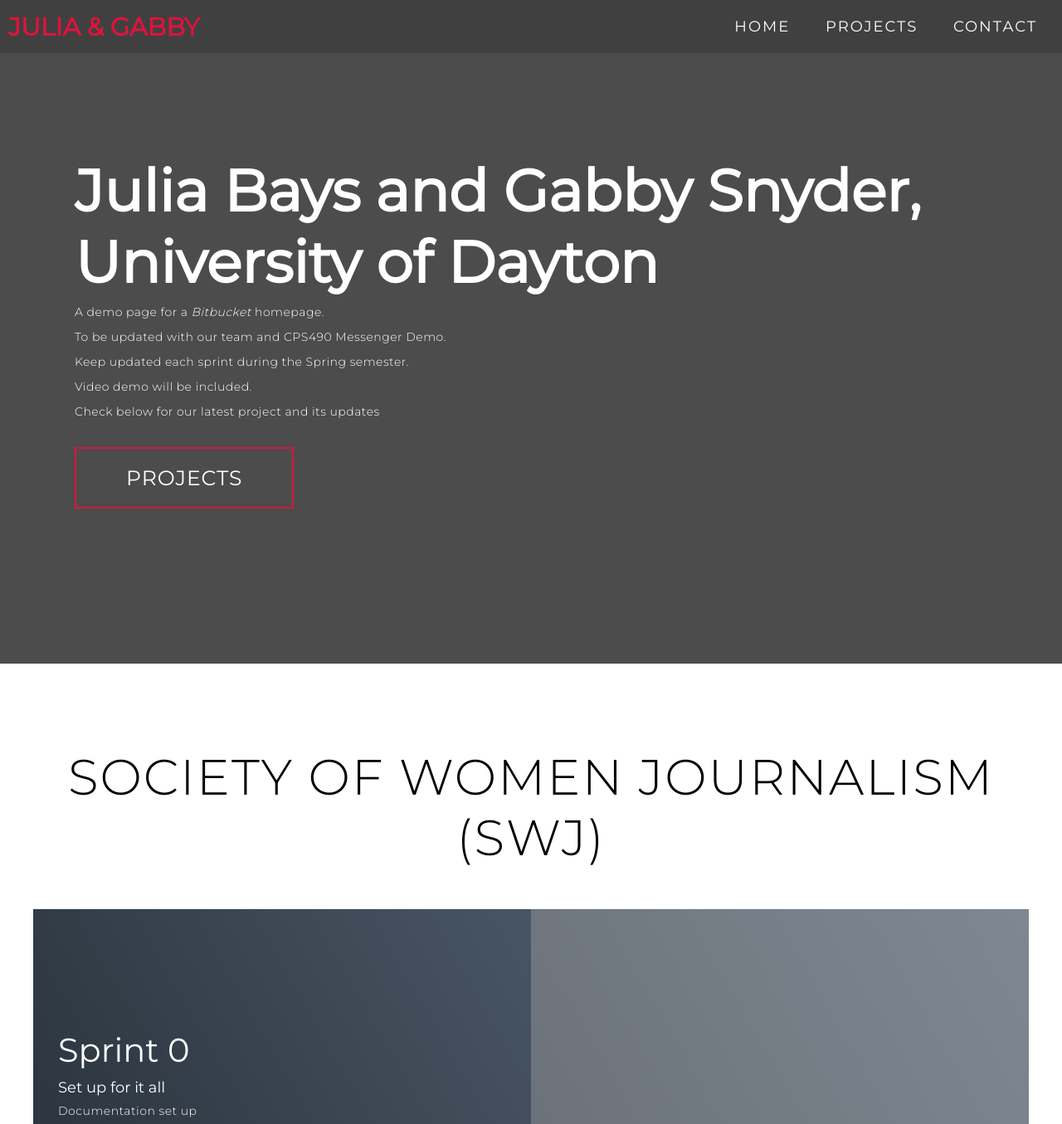
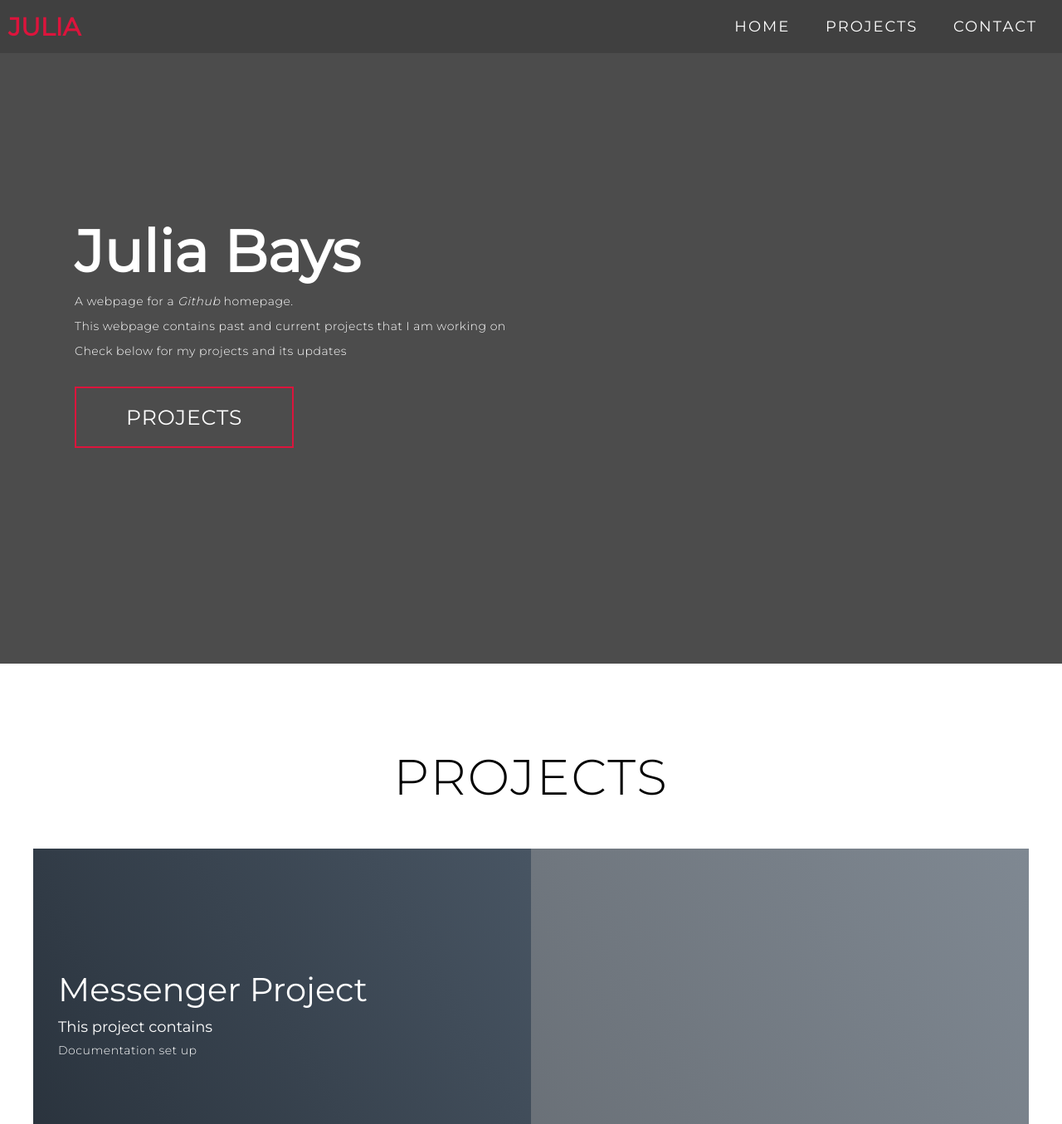
Before and after one commit to JuliaBays/JuliaBays, a website: page index.html in a window 1280 px wide. Shown: the top 1355 px of the page at 83% size. Drawn offline with nearby package versions, Linux system fonts and the light colour scheme; files whose address does not match are found by name.

Commit message:
made changes in the front

```diff
--- a/index.html
+++ b/index.html
@@ -24,7 +24,7 @@
             <div class="nav-bar">
                 <div class="brand">
                     <a href="#hero">
-                        <h1><span>Julia & Gabby</span></h1>
+                        <h1><span>Julia</span></h1>
                     </a>
                 </div>
                 <div class="nav-list">
@@ -47,12 +47,10 @@
     <section id="hero">
         <div class="hero container">
             <div>
-                <h1>Julia Bays and Gabby Snyder, University of Dayton</h1>
-                <p>A demo page for a <i>Bitbucket</i> homepage.</p>
-                <p>To be updated with our team and CPS490 Messenger Demo.</p>
-                <p>Keep updated each sprint during the Spring semester.</p>
-                <p>Video demo will be included.</p>
-                <p>Check below for our latest project and its updates</p>
+                <h1>Julia Bays</h1>
+                <p>A webpage for a <i>Github</i> homepage.</p>
+                <p>This webpage contains past and current projects that I am working on </p>
+                <p>Check below for my projects and its updates</p>
                 <a href="#projects" type="button" class="cta">Projects</a>
             </div>
         </div>
@@ -63,13 +61,13 @@
     <section id="projects">
         <div class="projects container">
             <div class="projects-header">
-                <h1 class="section-title">Society of Women Journalism (SWJ)</h1>
+                <h1 class="section-title">Projects</h1>
             </div>
             <div class="all-projects">
                 <div class="project-item">
                     <div class="project-info">
-                        <h1>Sprint 0</h1>
-                        <h2>Set up for it all </h2>
+                        <h1>Messenger Project</h1>
+                        <h2> This project contains  </h2>
                         <p>Documentation set up</p>
                     </div>
                     <div class="project-img">
@@ -128,7 +126,6 @@
                 <div class="contact-info">
                     <h1>Emails</h1>
                     <h2>baysj1@udayton.edu</h2>
-                    <h2>snyderg3@udayton,edu</h2>
                 </div>
             </div>
         </div>
```
